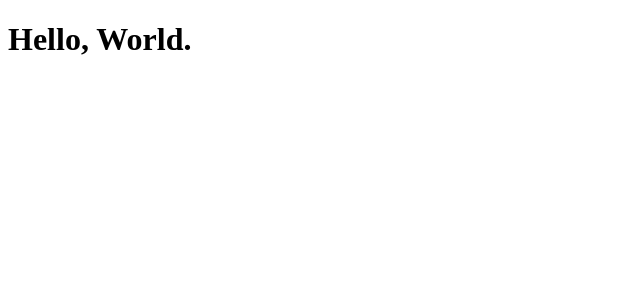
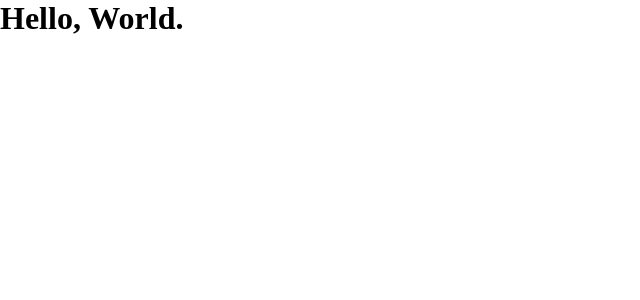
Before and after one commit to ayrtonbsouza/web-github-explorer-ignite, a React app: page / in a window 1280 px wide. Shown: the top 300 px of the page, without its empty margins (0-640 px from the left). Built offline with nearby package versions, Linux system fonts and the light colour scheme; the HTML template or start-up script is replaced by a standard one.

Commit message:
[:sparkles:] making application able to import css

```diff
--- a/package.json
+++ b/package.json
@@ -18,7 +18,9 @@
     "@babel/preset-react": "^7.14.5",
     "babel-loader": "^8.2.2",
     "cross-env": "^7.0.3",
+    "css-loader": "^6.0.0",
     "html-webpack-plugin": "^5.3.2",
+    "style-loader": "^3.1.0",
     "webpack": "^5.44.0",
     "webpack-cli": "^4.7.2",
     "webpack-dev-server": "^3.11.2"
--- a/src/App.jsx
+++ b/src/App.jsx
@@ -1,3 +1,5 @@
+import './styles/global.css';
+
 export function App() {
   return <h1>Hello, World.</h1>
 }
--- /dev/null
+++ b/src/styles/global.css
@@ -0,0 +1,9 @@
+* {
+  margin: 0;
+  padding: 0;
+  box-sizing: border-box;
+}
+
+body {
+  font: Arial, Helvetica, sans-serif;
+}
--- a/webpack.config.js
+++ b/webpack.config.js
@@ -28,6 +28,11 @@
         test: /\.jsx$/,
         exclude: /node_modules/,
         use: 'babel-loader',
+      },
+      {
+        test: /\.css$/,
+        exclude: /node_modules/,
+        use: ['style-loader', 'css-loader']
       }
     ]
   }
```
Also changed, not shown: 1 other file (tests, documents, lock files or other folders).
